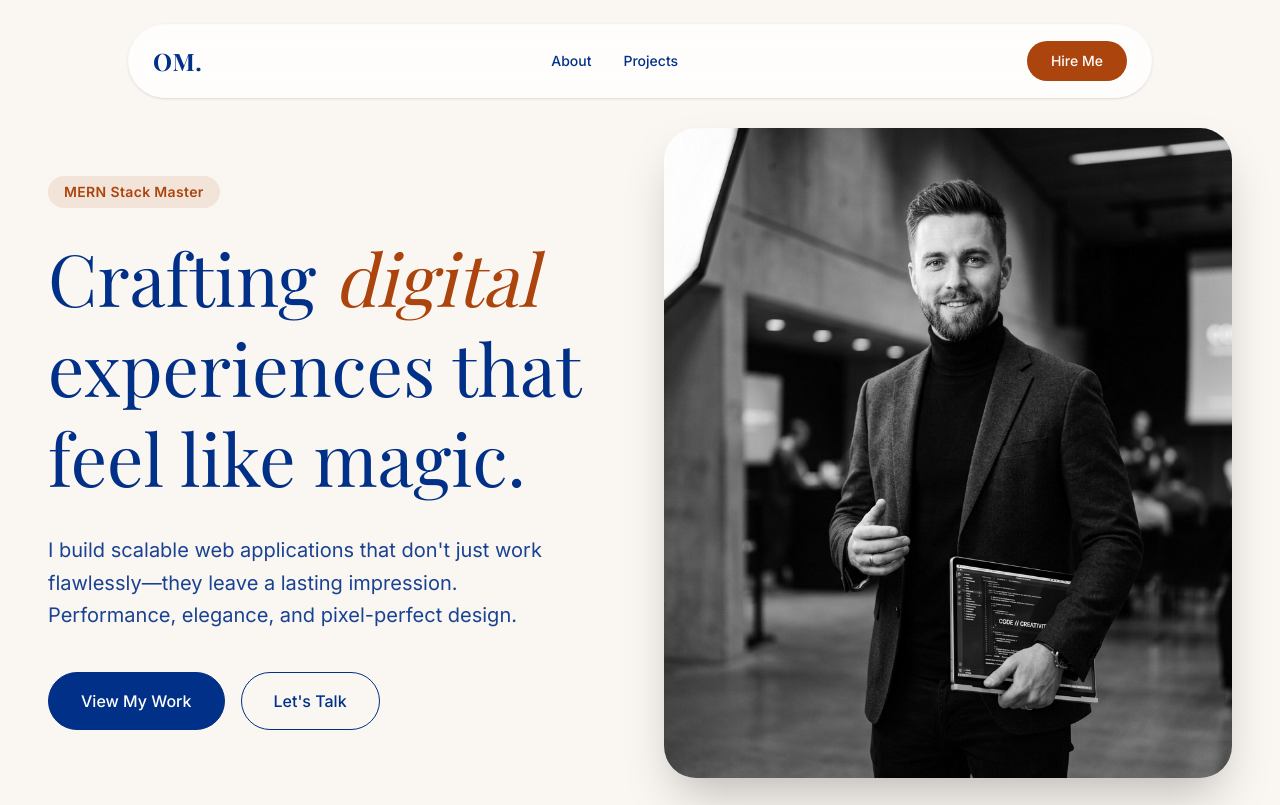
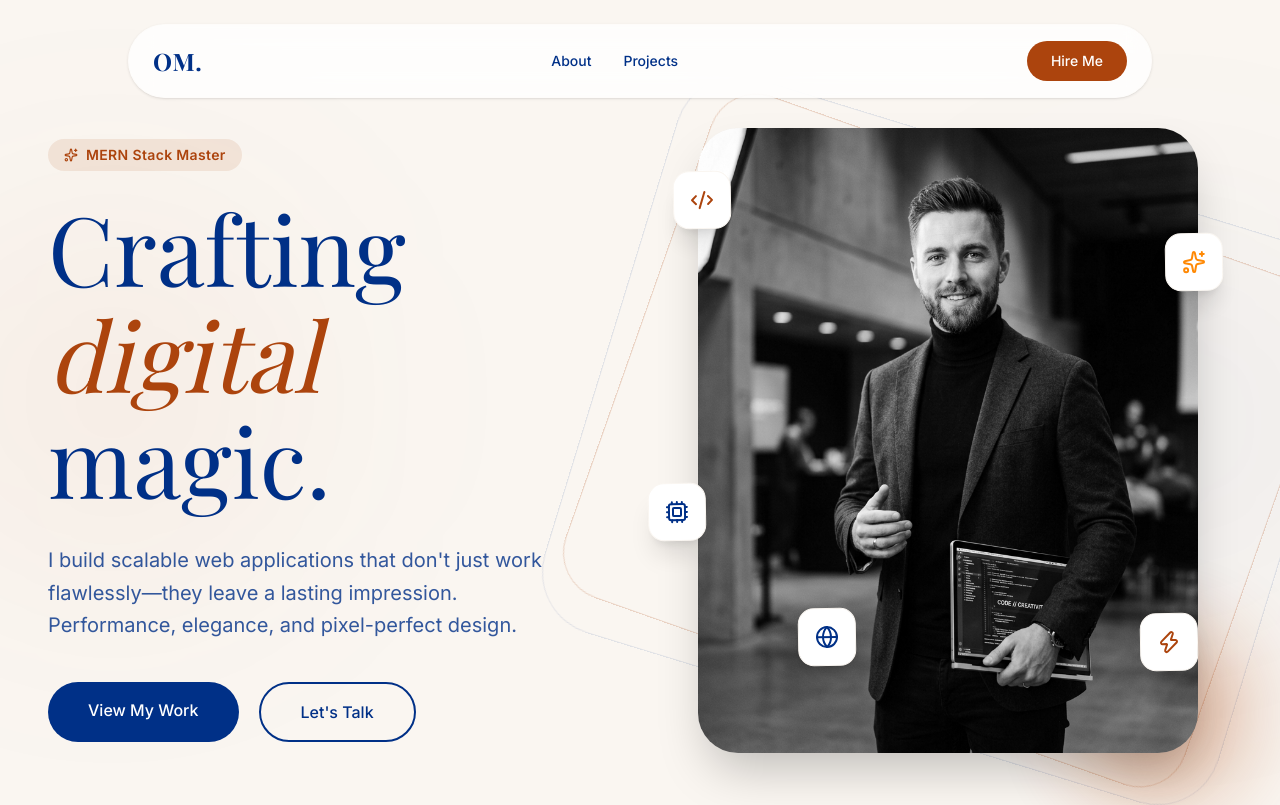
Before and after one commit to OmPatil229/portfolio, a React (Vite) app: page / in a window 1280 px wide. Shown: the top 805 px of the page. Built offline with nearby package versions, Linux system fonts and the light colour scheme; a web font is replaced by a local one.

Commit message:
feat: add playful hero elements and refine layout

```diff
--- a/src/components/Hero.jsx
+++ b/src/components/Hero.jsx
@@ -1,5 +1,6 @@
 import React from 'react';
 import { motion } from 'framer-motion';
+import { Code2, Cpu, Globe, Sparkles, Zap } from 'lucide-react';
 
 const Hero = () => {
   const containerVariants = {
@@ -19,50 +20,109 @@ const Hero = () => {
     }
   };
 
+  const floatingVariants = {
+    animate: {
+      y: [0, -20, 0],
+      rotate: [0, 5, -5, 0],
+      transition: {
+        duration: 4,
+        repeat: Infinity,
+        ease: "easeInOut"
+      }
+    }
+  };
+
+  const elements = [
+    { icon: <Code2 className="text-brand-accent" />, delay: 0, top: '10%', left: '-5%' },
+    { icon: <Cpu className="text-brand-blue" />, delay: 1, top: '60%', left: '-10%' },
+    { icon: <Sparkles className="text-orange-400" />, delay: 0.5, top: '20%', right: '-5%' },
+    { icon: <Zap className="text-brand-accent" />, delay: 1.5, bottom: '10%', right: '0%' },
+    { icon: <Globe className="text-brand-blue" />, delay: 0.8, top: '80%', left: '20%' },
+  ];
+
   return (
-    <section className="min-h-screen pt-32 pb-16 px-6 md:px-12 max-w-7xl mx-auto flex flex-col md:flex-row items-center justify-between gap-12">
+    <section className="min-h-screen pt-32 pb-16 px-6 md:px-12 max-w-7xl mx-auto flex flex-col md:flex-row items-center justify-between gap-12 relative overflow-hidden">
+      {/* Background Glow */}
+      <div className="absolute top-1/4 -left-20 w-96 h-96 bg-brand-accent/5 rounded-full blur-[120px] -z-10" />
+      <div className="absolute bottom-1/4 -right-20 w-96 h-96 bg-brand-blue/5 rounded-full blur-[120px] -z-10" />
+
       {/* Left Content */}
       <motion.div
-        className="w-full md:w-1/2"
+        className="w-full md:w-1/2 z-10"
         variants={containerVariants}
         initial="hidden"
         animate="visible"
       >
-        <motion.div variants={itemVariants} className="inline-block px-4 py-1.5 rounded-full bg-brand-accent/10 text-brand-accent text-sm font-semibold tracking-wide mb-6">
+        <motion.div variants={itemVariants} className="inline-flex items-center gap-2 px-4 py-1.5 rounded-full bg-brand-accent/10 text-brand-accent text-sm font-semibold tracking-wide mb-6">
+          <Sparkles size={14} />
           MERN Stack Master
         </motion.div>
 
-        <motion.h1 variants={itemVariants} className="text-5xl md:text-7xl font-serif text-brand-blue leading-tight mb-8">
-          Crafting <span className="italic text-brand-accent">digital</span> experiences that feel like magic.
+        <motion.h1 variants={itemVariants} className="text-5xl md:text-8xl font-serif text-brand-blue leading-[1.1] mb-8">
+          Crafting <span className="italic text-brand-accent block md:inline">digital</span> magic.
         </motion.h1>
 
-        <motion.p variants={itemVariants} className="text-lg md:text-xl text-brand-blue/90 max-w-lg mb-10 leading-relaxed font-normal">
+        <motion.p variants={itemVariants} className="text-lg md:text-xl text-brand-blue/80 max-w-lg mb-10 leading-relaxed font-normal">
           I build scalable web applications that don't just work flawlessly—they leave a lasting impression.
           Performance, elegance, and pixel-perfect design.
         </motion.p>
 
-        <motion.div variants={itemVariants} className="flex gap-4">
-          <a href="#projects" className="bg-brand-blue text-white px-8 py-4 rounded-full font-medium hover:bg-brand-dark transition-colors border border-brand-blue">
-            View My Work
+        <motion.div variants={itemVariants} className="flex flex-wrap gap-5">
+          <a href="#projects" className="group relative bg-brand-blue text-white px-10 py-4 rounded-full font-medium overflow-hidden transition-all hover:shadow-magnetic">
+            <span className="relative z-10">View My Work</span>
+            <div className="absolute inset-0 bg-brand-dark translate-y-full group-hover:translate-y-0 transition-transform duration-300" />
           </a>
-          <a href="#contact" className="border border-brand-blue text-brand-blue px-8 py-4 rounded-full font-medium hover:bg-brand-blue hover:text-white transition-colors">
+          <a href="#contact" className="group border-2 border-brand-blue text-brand-blue px-10 py-4 rounded-full font-medium hover:bg-brand-blue hover:text-white transition-all">
             Let's Talk
           </a>
         </motion.div>
       </motion.div>
 
-      {/* Right Image */}
+      {/* Right Image with Playful Elements */}
       <motion.div
-        className="w-full md:w-1/2 relative h-[500px] md:h-[650px] mt-12 md:mt-0"
-        initial={{ opacity: 0, scale: 0.95 }}
+        className="w-full md:w-1/2 relative flex justify-center items-center"
+        initial={{ opacity: 0, scale: 0.9 }}
         animate={{ opacity: 1, scale: 1 }}
         transition={{ duration: 1.2, delay: 0.5, ease: [0.16, 1, 0.3, 1] }}
       >
-        <div className="absolute inset-0 rounded-[2rem] overflow-hidden bg-brand-dark/5 shadow-2xl">
-          <img
-            src="/hero.png"
-            alt="Portrait"
-            className="w-full h-full object-cover object-top filter grayscale hover:grayscale-0 transition-all duration-700 hover:scale-105"
+        <div className="relative w-full max-w-[500px] aspect-[4/5]">
+          {/* Floating Icons */}
+          {elements.map((el, i) => (
+            <motion.div
+              key={i}
+              className="absolute z-20 p-4 bg-white rounded-2xl shadow-xl border border-brand-cream"
+              style={{ ...el }}
+              variants={floatingVariants}
+              animate="animate"
+              custom={i}
+            >
+              {el.icon}
+            </motion.div>
+          ))}
+
+          {/* Decorative Rings */}
+          <div className="absolute -inset-4 border border-brand-accent/20 rounded-[3rem] -z-10 animate-[spin_20s_linear_infinite]" />
+          <div className="absolute -inset-10 border border-brand-blue/10 rounded-[4rem] -z-10 animate-[spin_30s_linear_infinite_reverse]" />
+
+          {/* Image Container */}
+          <div className="w-full h-full rounded-[2.5rem] overflow-hidden bg-brand-dark/5 shadow-2xl relative">
+            <img
+              src="/hero.png"
+              alt="Portrait"
+              className="w-full h-full object-cover object-top filter grayscale hover:grayscale-0 transition-all duration-1000 hover:scale-105"
+            />
+            <div className="absolute inset-0 bg-gradient-to-t from-brand-blue/20 to-transparent opacity-0 hover:opacity-100 transition-opacity duration-700" />
+          </div>
+
+          {/* Playful Blob */}
+          <motion.div
+            autoFocus
+            className="absolute -bottom-6 -right-6 w-32 h-32 bg-brand-accent rounded-full -z-10 blur-2xl opacity-30"
+            animate={{
+              scale: [1, 1.2, 1],
+              opacity: [0.3, 0.5, 0.3]
+            }}
+            transition={{ duration: 4, repeat: Infinity }}
           />
         </div>
       </motion.div>
```
